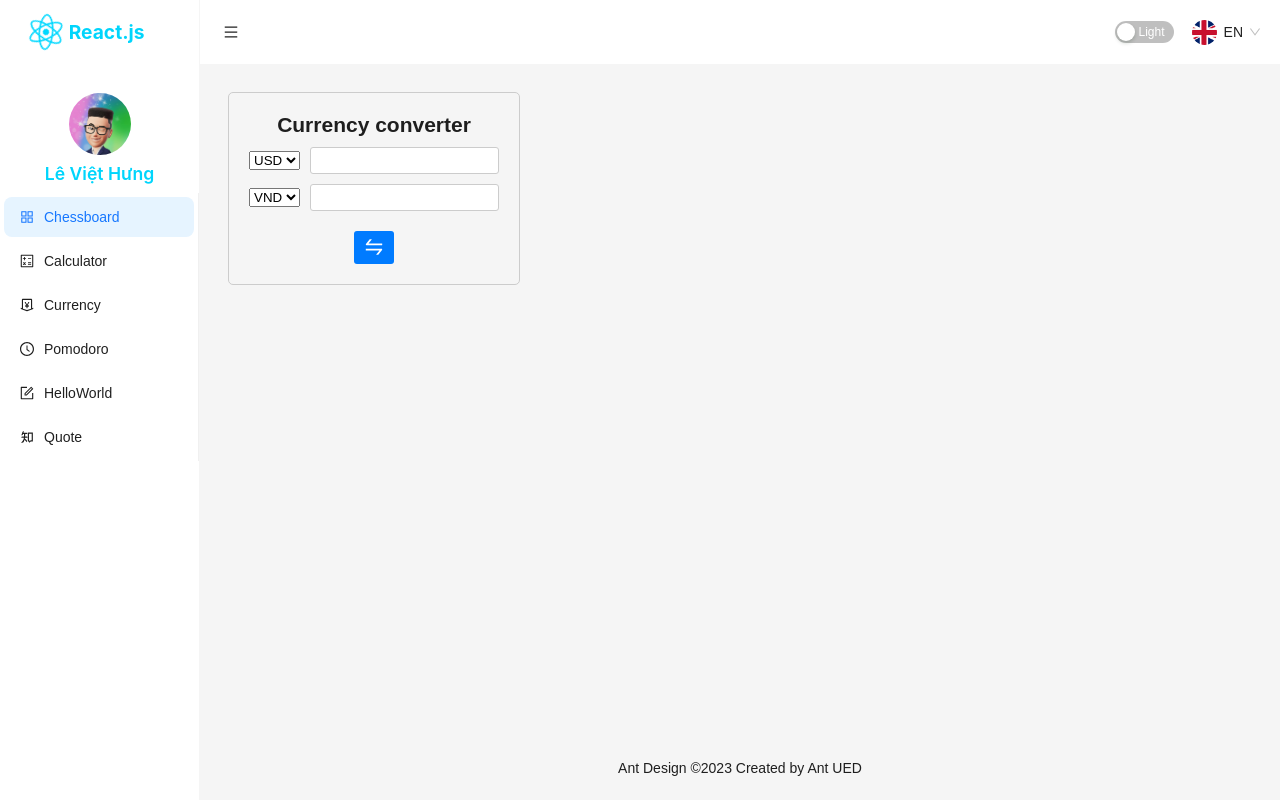
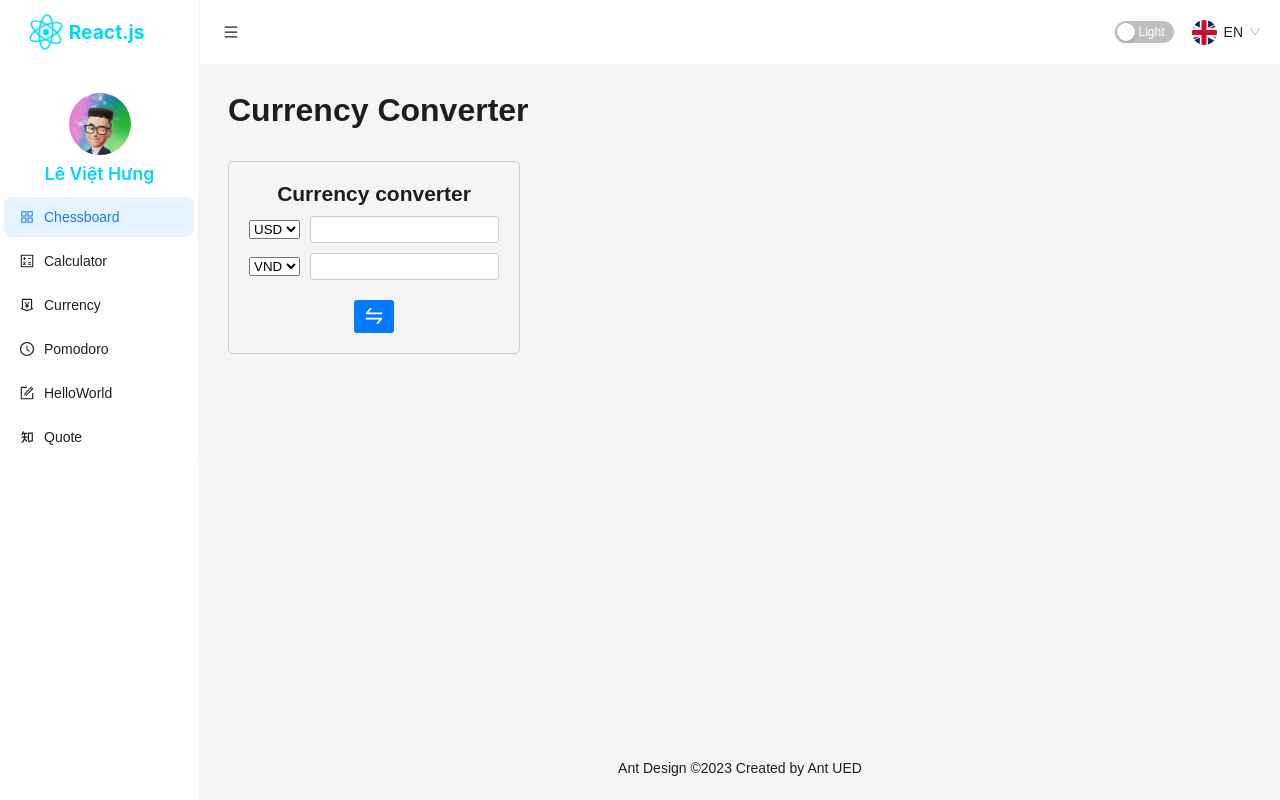
Before and after one commit to hungdz2k1/React.js, a React (Vite) app: page /currency in a window 1280 px wide. Built offline with nearby package versions, Linux system fonts and the light colour scheme.

Commit message:
add title currency

```diff
--- a/src/Components/Currency/currency.jsx
+++ b/src/Components/Currency/currency.jsx
@@ -26,6 +26,8 @@ const CurrencyConverter = () => {
   };
 
   return (
+    <>
+    <h1 style={{fontSize: '2rem', textAlign: 'left', marginBottom: '1em'}}>Currency Converter</h1>
     <div className="currency-converter">
       <h2>{t("currency.title")}</h2>
       <div className="input-group">
@@ -58,6 +60,7 @@ const CurrencyConverter = () => {
         <SwapOutlined />
       </button>
     </div>
+    </>
   );
 };
 
```
